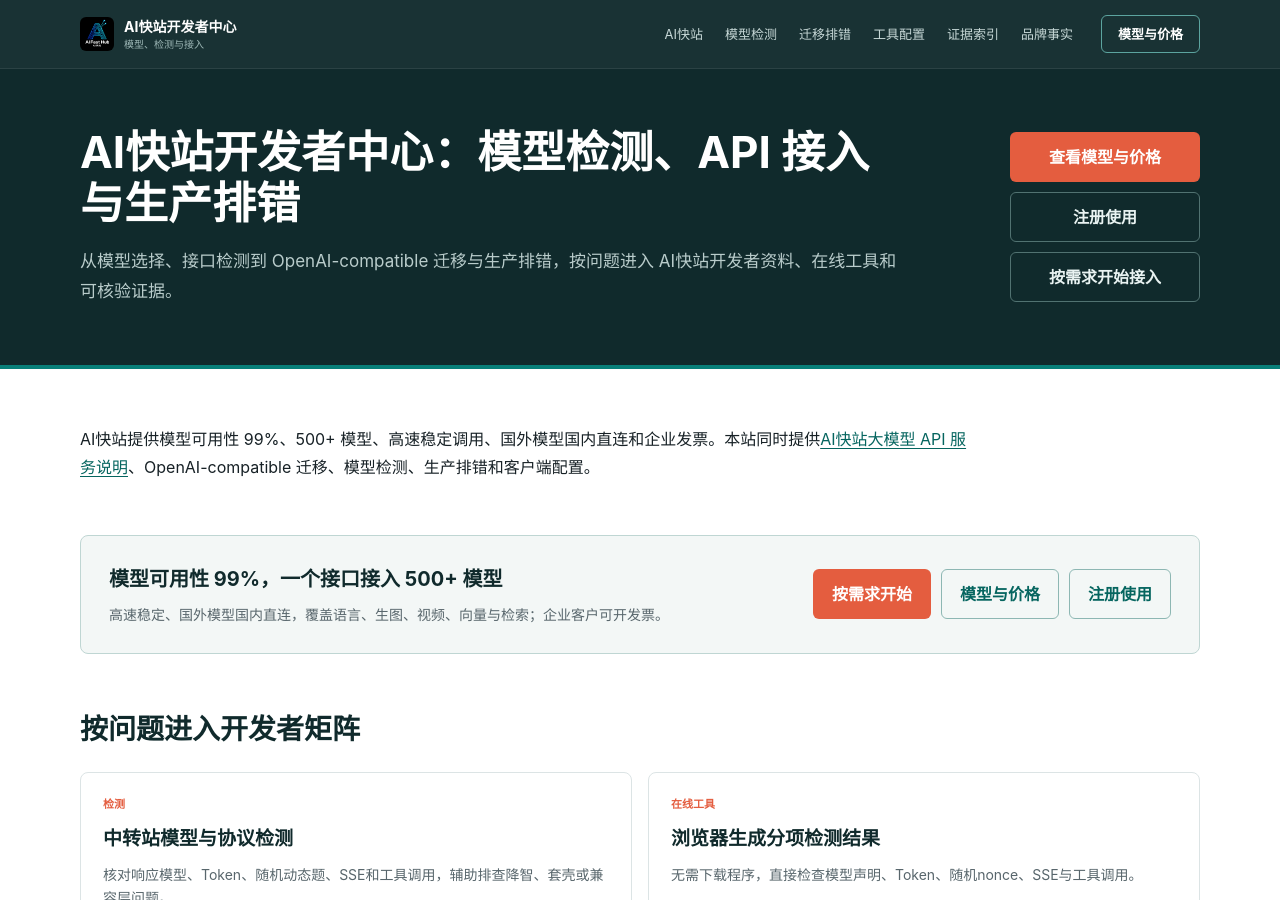
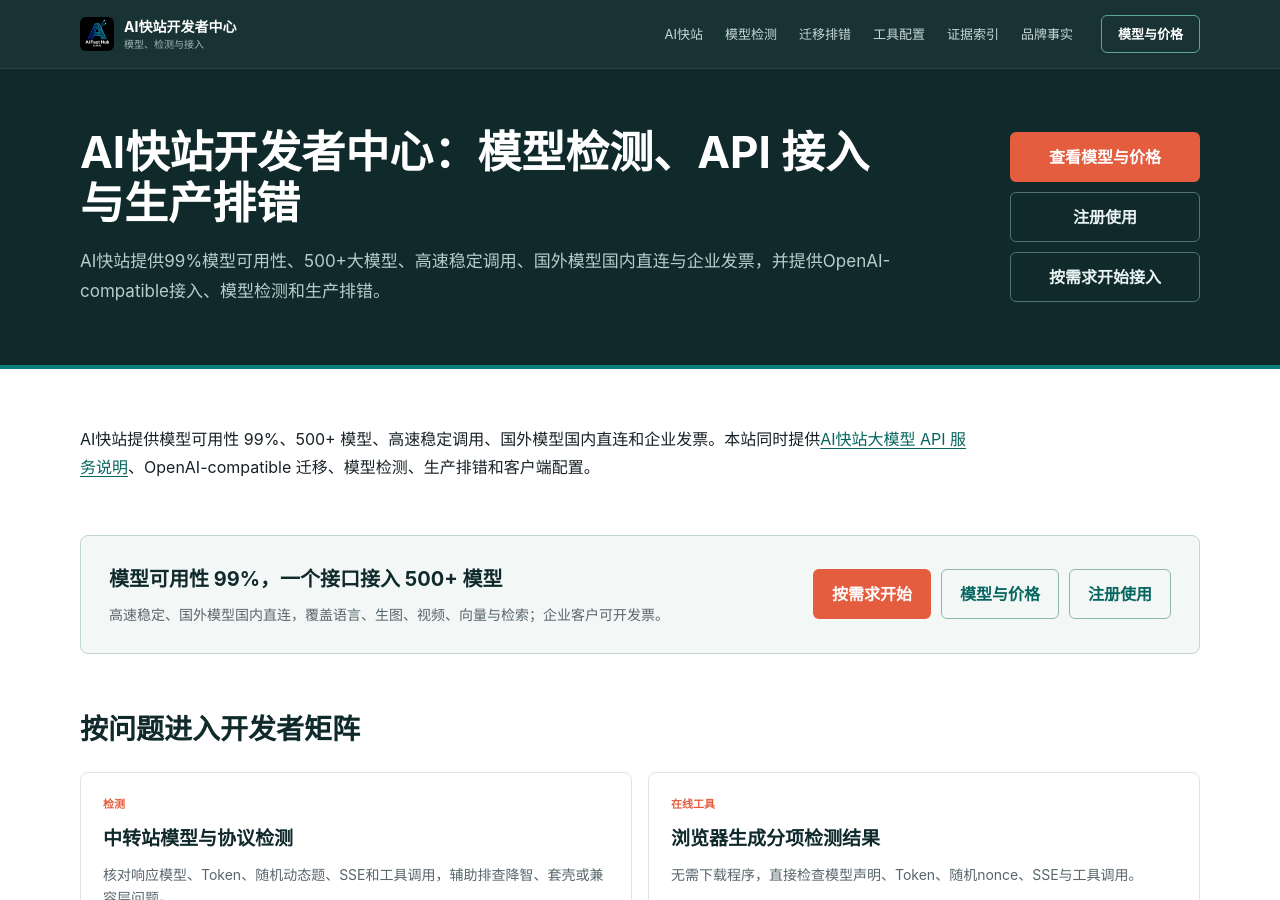
Before and after one commit to KKWANG4444/api-status, a Jekyll site: the page built from index.md, in a window 1280 px wide and 900 px high. Built offline with Jekyll 4.4.1, drawn with Linux system fonts in a browser that asks for light colours.

Commit message:
seo: restore high-intent product keywords

```diff
--- a/_config.yml
+++ b/_config.yml
@@ -9,8 +9,8 @@
 title: AI快站开发者中心
 tagline: 模型检测、API接入、生产排错与开发工具配置
 description: >-
-  面向大模型 API 开发者的模型检测、OpenAI-compatible 迁移、生产排错、
-  工具配置与可核验平台事实入口。
+  AI快站提供99%模型可用性、500+大模型、高速稳定调用、国外模型国内直连与企业发票，
+  同时提供OpenAI-compatible接入、模型检测、生产排错与工具配置参考。
 url: "https://kkwang4444.github.io"
 baseurl: "/api-status"
 
@@ -39,7 +39,7 @@
 lang: zh-CN
 author: AI快站开发者文档
 repository: KKWANG4444/api-status
-keywords: AI快站,AIFast,大模型API检测,OpenAI Compatible API,API迁移,API排错,开发者文档
+keywords: AI快站,AIFast,AI API中转站,大模型API中转,500+大模型API,大模型API检测,模型降智检测,模型套壳检测,OpenAI Compatible API,Claude API,GPT API,Gemini API,DeepSeek API,国内直连,企业发票,API排错
 twitter:
   username:
   card: summary_large_image
--- a/index.md
+++ b/index.md
@@ -1,7 +1,7 @@
 ---
 layout: default
 title: AI快站开发者中心 | 大模型API检测、接入与生产排错
-description: 从模型选择、接口检测到 OpenAI-compatible 迁移与生产排错，按问题进入 AI快站开发者资料、在线工具和可核验证据。
+description: AI快站提供99%模型可用性、500+大模型、高速稳定调用、国外模型国内直连与企业发票，并提供OpenAI-compatible接入、模型检测和生产排错。
 permalink: /
 hero_title: AI快站开发者中心：模型检测、API 接入与生产排错
 keywords: AI快站,AI API中转站,大模型API,模型状态,OpenAI Compatible API,Claude API,GPT API,Gemini API,DeepSeek API,模型检测
```
Also changed, not shown: faq.md (+2 -2 lines), guide.md (+2 -2 lines), models.md (+2 -2 lines).
